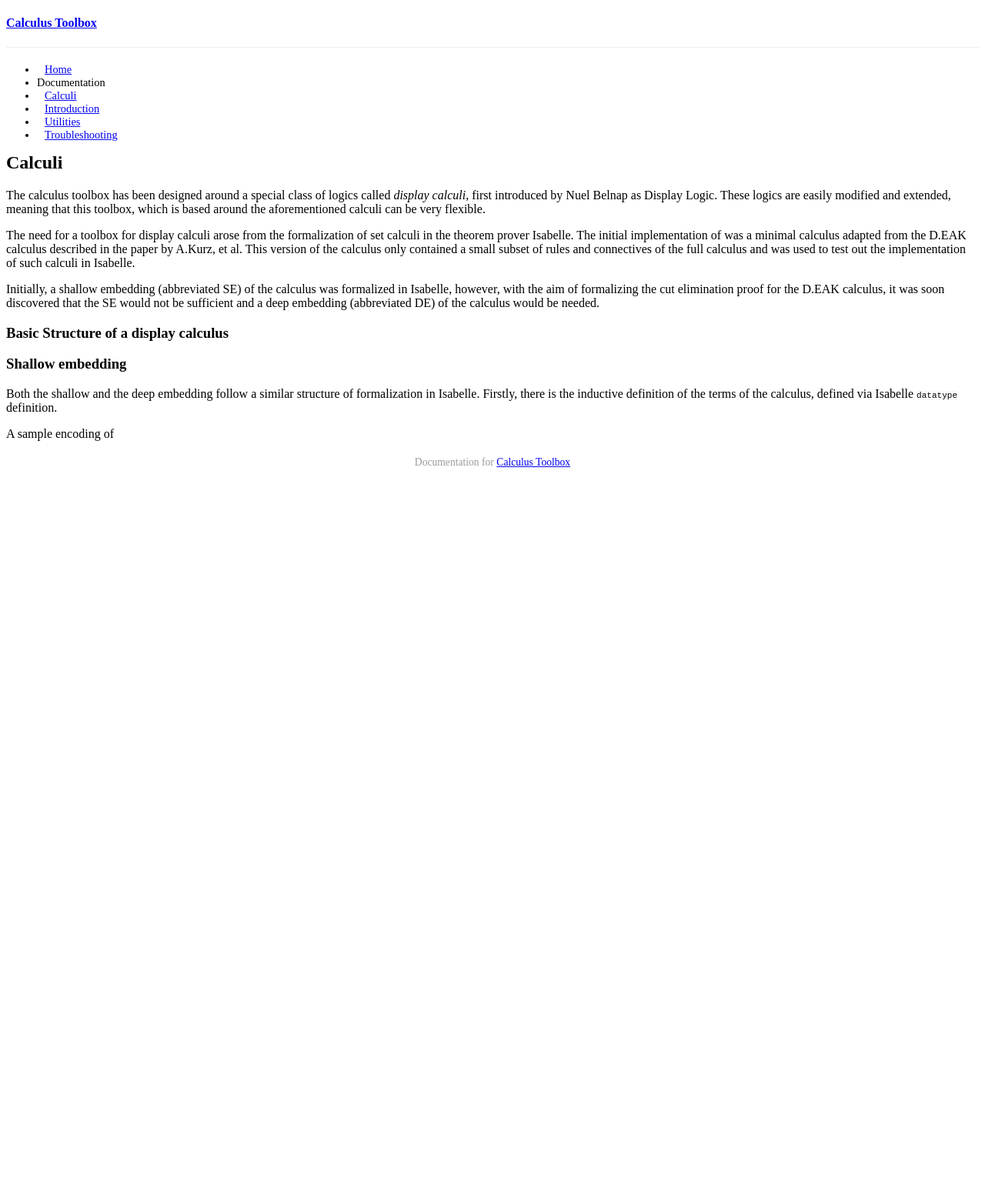
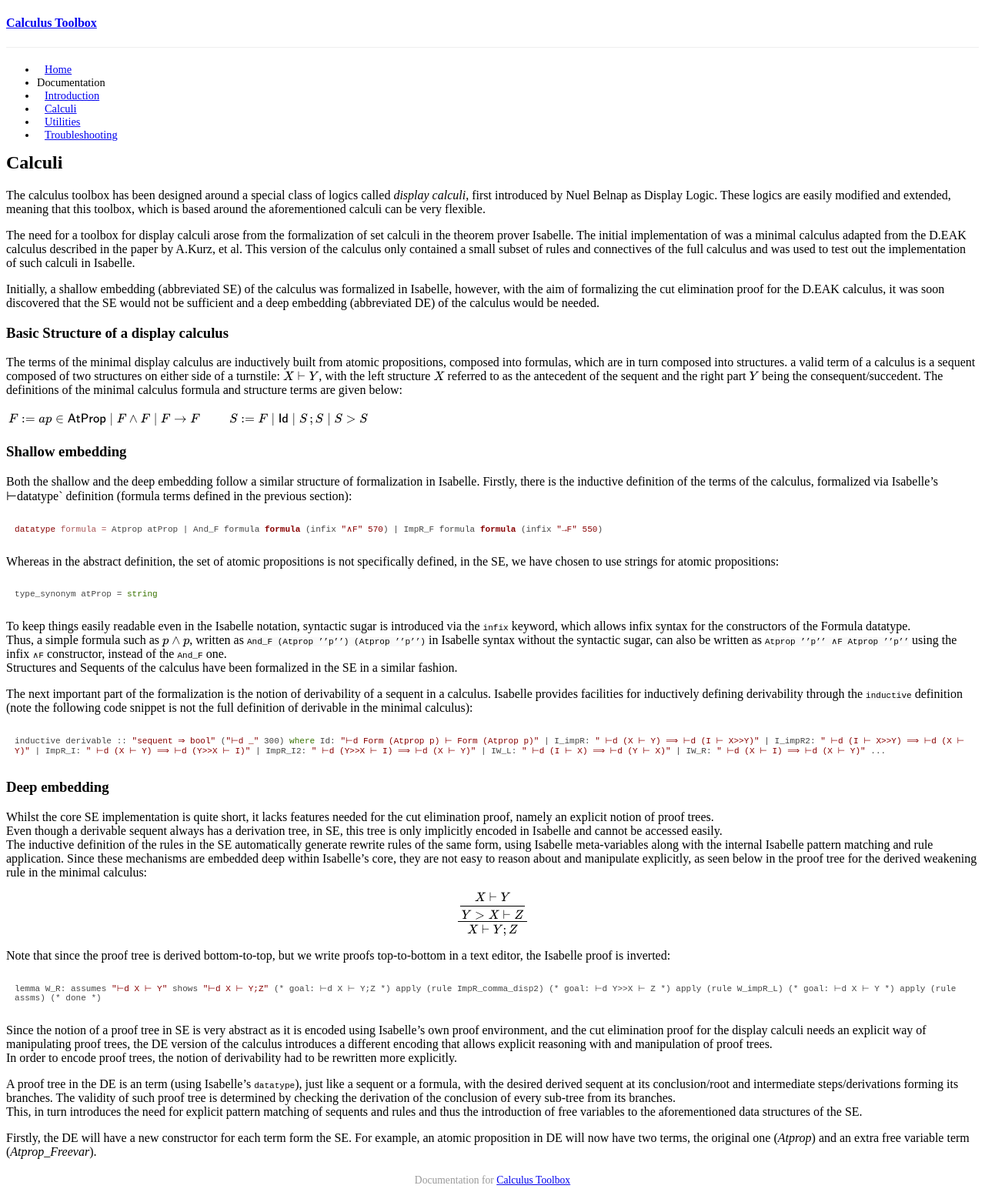
Before and after one commit to goodlyrottenapple/calculus-toolbox, a Jekyll site: the page built from _posts/2015-04-17-calculi.md, in a window 1280 px wide. Shown: the whole page at 77% size. Built offline with Jekyll 4.4.1, drawn with Linux system fonts in a browser that asks for light colours; nearby versions of some CDN libraries; Markdown is read by kramdown in place of the engine named in the settings; formulas are drawn with MathJax 3; a style sheet for code colours, icons or effects is not loaded; before the commit the page ends 900 px from its top, so only the background shows below that.

Commit message:
working on the calculi section

```diff
--- a/_layouts/default.html
+++ b/_layouts/default.html
@@ -10,11 +10,15 @@
 
         <link href="//netdna.bootstrapcdn.com/twitter-bootstrap/2.3.2/css/bootstrap-combined.no-icons.min.css" rel="stylesheet">
         <link rel="stylesheet" href="{{ site.baseurl }}/css/syntax.css">
+        <link rel="stylesheet" href="//cdn.jsdelivr.net/highlight.js/8.5/styles/default.min.css">
         <link rel="stylesheet" href="{{ site.baseurl }}/css/main.css">
 
         <script type="text/javascript"
             src="https://cdn.mathjax.org/mathjax/latest/MathJax.js?config=TeX-AMS-MML_HTMLorMML">
         </script>
+
+        <script src="//cdn.jsdelivr.net/highlight.js/8.5/highlight.min.js"></script>
+        <script>hljs.initHighlightingOnLoad();</script>
 
     </head>
     <body>
--- a/_posts/2015-04-17-calculi.md
+++ b/_posts/2015-04-17-calculi.md
@@ -14,10 +14,72 @@
 
 ### Basic Structure of a display calculus
 
+The terms of the minimal display calculus are inductively built from atomic propositions, composed into formulas, which are in turn composed into structures. a valid term of a calculus is a sequent composed of two structures on either side of a turnstile: \\( X \vdash Y \\), with the left structure \\(X\\) referred to as the antecedent of the sequent and the right part \\(Y\\) being the consequent/succedent. The definitions of the minimal calculus formula and structure terms are given below:
 
+{:.table .noborder .centering .equal-cols-2}
+| \\( F:= ap \in \mathsf{AtProp} \mid F \land F \mid F \rightarrow F \\) | \\( S:= F \mid \mathsf{Id} \mid S \,; S \mid S > S \\) |
 
 ### Shallow embedding
 
-Both the shallow and the deep embedding follow a similar structure of formalization in Isabelle. Firstly, there is the inductive definition of the terms of the calculus, defined via Isabelle `datatype` definition.
+Both the shallow and the deep embedding follow a similar structure of formalization in Isabelle. Firstly, there is the inductive definition of the terms of the calculus, formalized via Isabelle's ⊢datatype` definition (formula terms defined in the previous section):
 
-A sample encoding of
+~~~
+datatype formula = Atprop atProp
+                 | And_F formula formula  (infix "∧F" 570)
+                 | ImpR_F formula formula (infix "→F" 550)
+~~~
+
+Whereas in the abstract definition, the set of atomic propositions is not specifically defined, in the SE, we have chosen to use strings for atomic propositions:
+
+~~~json
+type_synonym atProp = string
+~~~
+
+To keep things easily readable even in the Isabelle notation, syntactic sugar is introduced via the `infix` keyword, which allows infix syntax for the constructors of the Formula datatype.
+Thus, a simple formula such as \\( p \land p \\), written as `And_F (Atprop ’’p’’) (Atprop ’’p’’)` in Isabelle syntax without the syntactic sugar, can also be written as `Atprop ’’p’’ ∧F Atprop ’’p’’` using the infix `∧F` constructor, instead of the `And_F` one.
+Structures and Sequents of the calculus have been formalized in the SE in a similar fashion.
+
+The next important part of the formalization is the notion of derivability of a sequent in a calculus. Isabelle provides facilities for inductively defining derivability through the `inductive` definition (note the following code snippet is not the full definition of derivable in the minimal calculus):
+
+~~~
+inductive derivable :: "sequent ⇒ bool" ("⊢d _" 300)
+where
+    Id: "⊢d Form (Atprop p) ⊢ Form (Atprop p)"
+  | I_impR: " ⊢d (X ⊢ Y) ⟹ ⊢d (I ⊢ X>>Y)"
+  | I_impR2: " ⊢d (I ⊢ X>>Y) ⟹ ⊢d (X ⊢ Y)"
+  | ImpR_I: " ⊢d (X ⊢ Y) ⟹ ⊢d (Y>>X ⊢ I)"
+  | ImpR_I2: " ⊢d (Y>>X ⊢ I) ⟹ ⊢d (X ⊢ Y)"
+  | IW_L: " ⊢d (I ⊢ X) ⟹ ⊢d (Y ⊢ X)"
+  | IW_R: " ⊢d (X ⊢ I) ⟹ ⊢d (X ⊢ Y)"
+  ...
+~~~
+
+### Deep embedding
+
+Whilst the core SE implementation is quite short, it lacks features needed for the cut elimination proof, namely an explicit notion of proof trees.
+Even though a derivable sequent always has a derivation tree, in SE, this tree is only implicitly encoded in Isabelle and cannot be accessed easily.
+The inductive definition of the rules in the SE automatically generate rewrite rules of the same form, using Isabelle meta-variables along with the internal Isabelle pattern matching and rule application. Since these mechanisms are embedded deep within Isabelle's core, they are not easy to reason about and manipulate explicitly, as seen below in the proof tree for the derived weakening rule in the minimal calculus:
+
+\\[\frac{\displaystyle \frac
+{X \vdash Y}
+{Y > X \vdash Z} }
+{X \vdash Y ; Z}\\]
+
+Note that since the proof tree is derived bottom-to-top, but we write proofs top-to-bottom in a text editor, the Isabelle proof is inverted:
+
+~~~js
+lemma W_R:
+assumes "⊢d X ⊢ Y"
+shows "⊢d X ⊢ Y;Z"              (* goal: ⊢d X ⊢ Y;Z  *)
+apply (rule ImpR_comma_disp2)   (* goal: ⊢d Y>>X ⊢ Z *)
+apply (rule W_impR_L)           (* goal: ⊢d X ⊢ Y    *)
+apply (rule assms)              (* done              *)
+~~~
+
+Since the notion of a proof tree in SE is very abstract as it is encoded using Isabelle's own proof environment, and the cut elimination proof for the display calculi needs an explicit way of manipulating proof trees, the DE version of the calculus introduces a different encoding that allows explicit reasoning with and manipulation of proof trees.
+In order to encode proof trees, the notion of derivability had to be rewritten more explicitly.
+
+A proof tree in the DE is an term (using Isabelle's `datatype`), just like a sequent or a formula, with the desired derived sequent at its conclusion/root and intermediate steps/derivations forming its branches. The validity of such proof tree is determined by checking the derivation of the conclusion of every sub-tree from its branches.
+This, in turn introduces the need for explicit pattern matching of sequents and rules and thus the introduction of free variables to the aforementioned data structures of the SE.
+
+Firstly, the DE will have a new constructor for each term form the SE. For example, an atomic proposition in DE will now have two terms, the original one (_Atprop_) and an extra free variable term (*Atprop_Freevar*).
--- a/css/main.css
+++ b/css/main.css
@@ -16,6 +16,20 @@
 
 code {
     color: inherit;
+    white-space: normal;
+}
+
+.hljs{
+    background: none
+}
+
+.noborder td {
+    border: 0px;
+    width: 50%
+}
+
+.centering td {
+    text-align:center
 }
 
 #header {
```
Also changed, not shown: other parts of _posts/2015-04-17-calculi.md (+1 -1 lines), _posts/2015-04-06-introduction.md (+18 -14 lines), _posts/2015-04-17-utilities.md (+2 -0 lines), index.md (+1 -1 lines).
